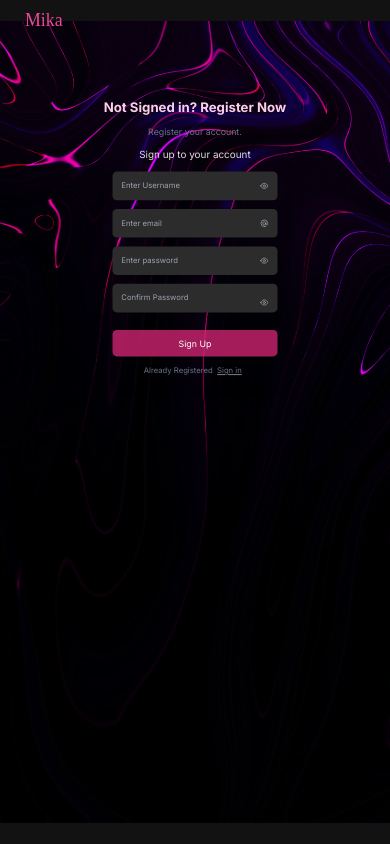
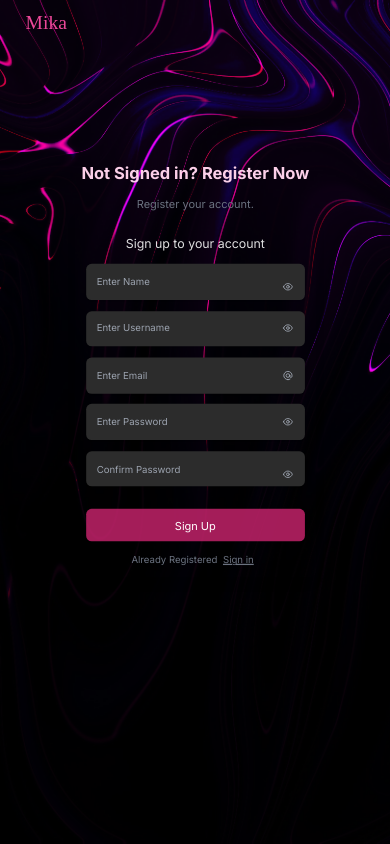
Before and after one commit to RafihYahya/MikaReactTs, a React (Vite) app: page /register in a window 390 px wide. Built offline with nearby package versions, Linux system fonts and the light colour scheme; no server answers; a web font is replaced by a local one.

Commit message:
UiUpdate

```diff
--- a/src/Components/LoginComp.tsx
+++ b/src/Components/LoginComp.tsx
@@ -22,11 +22,12 @@ const RegisterComp = () => {
       localStorage.setItem('Token', response.data.data.token);
       return navigate("/");
     }).catch(e => setErrorhandler(e.toJSON()));
+
   }
   return (
-    <div className="w-full h-[85vh] my-10 sm:my-0 md:scale-100 scale-75 md:pt-0 pt-[30vh] lg:scale-[90%] 3xl:scale-100 ">
-      <div className="max-w-[1500px] w-full h-full flex items-center mx-auto ">
-        <div className="mx-auto max-w-lg scale-110 p-4 rounded-lg ">
+    <div className="  sm:scale-75 w-full h-[85vh] my-10 sm:my-0 md:scale-100  md:pt-0 pt-[50vh] lg:scale-[90%] 3xl:scale-100 ">
+      <div className=" max-w-[1500px] w-full h-full flex items-center mx-auto ">
+        <div className="mx-auto max-w-lg scale-125 sm:scale-110 p-4 rounded-lg ">
           <h1 className="uppercase text-center text-2xl font-bold text-pink-200/80 sm:text-3xl">
             Welcome Back !
           </h1>
@@ -39,7 +40,7 @@ const RegisterComp = () => {
             action=""
             className="   mb-0  space-y-4 rounded-lg p-4 shadow-lg sm:p-6 lg:p-8 relative"
           >
-            <p onClick={() => console.log(Errorhandler)} className={Object.is(Errorhandler, null) ? "hidden" : "cursor-default lg:translate-y-[-10px] text-md uppercase text-center text-black p-4  rounded-md bg-red-500/60"}>Wrong Credentials</p>
+            <p onClick={() => console.log(Errorhandler)} className={Object.is(Errorhandler, null) ? "hidden" : "cursor-default lg:translate-y-[-10px] text-md uppercase text-center text-black font-bold backdrop-blur-md p-4  rounded-md bg-red-500/75"}>Wrong Credentials</p>
 
             <p className="text-center text-lg font-medium">
               Sign In to your account
--- a/src/Components/Navbar.tsx
+++ b/src/Components/Navbar.tsx
@@ -2,6 +2,8 @@ import { Bell, Binoculars, HouseSimple, MagnifyingGlass, SignIn, User } from "@p
 import { useState } from "react"
 import { Link, NavLink } from "react-router-dom"
 import { useStateContext } from "../Context/ContextProvider"
+import axios from "axios"
+import { ApiInfo } from "../ConstantsGlobal"
 //import { useStateContext } from "../Context/ContextProvider"
 
 const Navbar = ({ togglerset, togglerset2 }: { togglerset: any, togglerset2: any }) => {
@@ -25,6 +27,12 @@ const Navbar = ({ togglerset, togglerset2 }: { togglerset: any, togglerset2: any
     }
   }
   const { setIsAuth } = useStateContext();
+
+  const LogOutApi = async () => {
+    await axios.post(`${ApiInfo.server}:${ApiInfo.port}/api/logout`).then((response) => {
+      console.log(response.data.data);
+    }).catch((e) => console.log(e.toJSON()));
+  }
 
 
   return (
@@ -67,7 +75,7 @@ const Navbar = ({ togglerset, togglerset2 }: { togglerset: any, togglerset2: any
           </ul>
 
           <ul className='flex items-center h-20 md:h-auto'>
-            <li onClick={() => { setIsAuth(false), localStorage.setItem('Token', 'Empty') }} className=' text-md px-4  hover:font-bold  transition-all duration-300 ease-in hover:scale-110   hover:text-pink-600  md:block hidden  '>
+            <li onClick={() => { setIsAuth(false), localStorage.setItem('Token', 'Empty'),LogOutApi() }} className=' text-md px-4  hover:font-bold  transition-all duration-300 ease-in hover:scale-110   hover:text-pink-600  md:block hidden  '>
               <Link to="/login">
                 <SignIn size={32} />
 
--- a/src/Components/RegisterComp.tsx
+++ b/src/Components/RegisterComp.tsx
@@ -1,9 +1,40 @@
+import { useNavigate } from "react-router-dom";
+import { useStateContext } from "../Context/ContextProvider";
+import { useState } from "react";
+import axios from "axios";
+import { ApiInfo } from "../ConstantsGlobal";
 
 const RegisterComp = () => {
+  const [Errorhandler, setErrorhandler] = useState(null);
+  const [InputValue, setInputValue] = useState({
+    name:'Enter Name',
+    username: 'Enter Username',
+    email: 'Enter Email',
+    password: 'Enter Password',
+    passwordConf: 'Confirm Password',
+  });
+  const navigate = useNavigate();
+  const { setAuthToken } = useStateContext();
+
+  const RegisterApiRequest = async (name:string|Blob,username: string | Blob, email: string | Blob, password: string | Blob, passwordConf: string | Blob) => {
+    const form = new FormData();
+    form.append('name', name);
+    form.append('username', username);
+    form.append('email', email);
+    form.append('password', password);
+    form.append('password_confirmation', passwordConf);
+    await axios.post(`${ApiInfo.server}:${ApiInfo.port}/api/register`, form).then((response) => {
+      setAuthToken(response.data.data.token);
+      localStorage.setItem('Token', response.data.data.token);
+      return navigate("/");
+    }).catch(e => setErrorhandler(e.toJSON()));
+
+  }
+
   return (
-    <div className="w-full  h-[105vh] md:h-[85vh] my-10 sm:my-0 sm:scale-[100%] md:scale-[115%] lg:scale-[90%] 3xl:scale-100 md:translate-x-[5%] lg:translate-x-0">
+    <div className="w-full pt-[45vh] sm:pt-0 h-[105vh] md:h-[85vh] my-10 sm:my-0 sm:scale-[100%] md:scale-[115%] lg:scale-[90%] 3xl:scale-100 md:translate-x-[5%] lg:translate-x-0">
       <div className="max-w-[1500px] w-full h-full flex items-center mx-auto ">
-        <div className="mx-auto max-w-lg scale-110 p-4 rounded-lg ">
+        <div className="scale-125 mx-auto max-w-lg sm:scale-110 p-4 rounded-lg ">
           <h1 className="text-center text-2xl font-bold text-pink-200 sm:text-3xl">
             Not Signed in? Register Now
           </h1>
@@ -14,8 +45,10 @@ const RegisterComp = () => {
 
           <form
             action=""
-            className="   mb-0  space-y-4 rounded-lg p-4 shadow-lg sm:p-6 lg:p-8"
+            className=" sm:w-full  w-[90vw] mb-0  space-y-4 rounded-lg p-4 shadow-lg sm:p-6 lg:p-8"
           >
+            <p onClick={() => console.log(Errorhandler)} className={Object.is(Errorhandler, null) ? "hidden" : "cursor-default lg:translate-y-[-10px] text-md uppercase text-center text-black  font-bold backdrop-blur-md p-4  rounded-md bg-red-500/75"}>Wrong Credentials</p>
+
             <p className="text-center text-lg font-medium">
               Sign up to your account
             </p>
@@ -24,11 +57,43 @@ const RegisterComp = () => {
 
 
 
-              <div className="relative">
+              <div className="relative pb-4">
                 <input
                   type="text"
                   className="w-full rounded-lg border-gray-200 p-4 pe-12 text-sm shadow-sm bg-[#2c2c2c]"
-                  placeholder="Enter Username"
+                  placeholder={InputValue.name}
+                  onChange={e => setInputValue({ ...InputValue, name: e.target.value })}
+                />
+
+                <span className="absolute inset-y-0 end-0 grid place-content-center px-4">
+                  <svg
+                    xmlns="http://www.w3.org/2000/svg"
+                    className="h-4 w-4 text-gray-400"
+                    fill="none"
+                    viewBox="0 0 24 24"
+                    stroke="currentColor"
+                  >
+                    <path
+                      strokeLinecap="round"
+                      strokeLinejoin="round"
+                      strokeWidth="2"
+                      d="M15 12a3 3 0 11-6 0 3 3 0 016 0z"
+                    />
+                    <path
+                      strokeLinecap="round"
+                      strokeLinejoin="round"
+                      strokeWidth="2"
+                      d="M2.458 12C3.732 7.943 7.523 5 12 5c4.478 0 8.268 2.943 9.542 7-1.274 4.057-5.064 7-9.542 7-4.477 0-8.268-2.943-9.542-7z"
+                    />
+                  </svg>
+                </span>
+              </div>
+              <div className="relative ">
+                <input
+                  type="text"
+                  className="w-full rounded-lg border-gray-200 p-4 pe-12 text-sm shadow-sm bg-[#2c2c2c]"
+                  placeholder={InputValue.username}
+                  onChange={e => setInputValue({ ...InputValue, username: e.target.value })}
                 />
 
                 <span className="absolute inset-y-0 end-0 grid place-content-center px-4">
@@ -62,7 +127,9 @@ const RegisterComp = () => {
                 <input
                   type="email"
                   className="w-full rounded-lg border-gray-200 p-4 pe-12 text-sm shadow-sm bg-[#2c2c2c]"
-                  placeholder="Enter email"
+                  placeholder={InputValue.email}
+                  onChange={e => setInputValue({ ...InputValue, email: e.target.value })}
+
                 />
 
                 <span className="absolute inset-y-0 end-0 grid place-content-center px-4">
@@ -93,7 +160,9 @@ const RegisterComp = () => {
                 <input
                   type="password"
                   className="w-full rounded-lg border-gray-200 p-4 pe-12 text-sm shadow-sm bg-[#2c2c2c]"
-                  placeholder="Enter password"
+                  placeholder={InputValue.password}
+                  onChange={e => setInputValue({ ...InputValue, password: e.target.value })}
+
                 />
 
                 <span className="absolute inset-y-0 end-0 grid place-content-center px-4">
@@ -123,7 +192,9 @@ const RegisterComp = () => {
                 <input
                   type="password"
                   className="w-full rounded-lg border-gray-200 p-4 pe-12 text-sm shadow-sm bg-[#2c2c2c]"
-                  placeholder="Confirm Password"
+                  placeholder={InputValue.passwordConf}
+                  onChange={e => setInputValue({ ...InputValue, passwordConf: e.target.value })}
+
                 />
 
                 <span className="absolute inset-y-0 end-0 grid place-content-center px-4">
@@ -152,12 +223,12 @@ const RegisterComp = () => {
 
             </div>
 
-            <button
-              type="submit"
-              className="transition-all duration-300 hover:text-violet-200 hover:bg-pink-600 text-md block w-full rounded-lg bg-pink-600/75 px-5 py-3  font-medium text-white"
+            <div
+              onClick={() => { RegisterApiRequest(InputValue.name,InputValue.username, InputValue.email, InputValue.password, InputValue.passwordConf) }}
+              className="text-center cursor-pointer transition-all duration-300 hover:text-violet-200 hover:bg-pink-600 text-md block w-full rounded-lg bg-pink-600/75 px-5 py-3  font-medium text-white"
             >
               Sign Up
-            </button>
+            </div>
 
             <p className="text-center text-sm text-gray-500">
               Already Registered
--- a/src/index.css
+++ b/src/index.css
@@ -61,7 +61,7 @@
 }
 @media screen and (max-width: 1200px) {
   #bgBase {
-    zoom: 50%;
+    zoom: 55%;
   }
 }
 
@@ -143,14 +143,17 @@ input {
 
 
 @media screen and (max-width: 480px) {
-  html {
-    background-image: linear-gradient(rgba(0, 0, 0, 0.2), rgba(0, 0, 0, 0.2)), url(./assets/bg_background.jpg);
+  #bgBase {
+    /* background-image: linear-gradient(rgba(0, 0, 0, 0.2), rgba(0, 0, 0, 0.2)), url(./assets/bg_background.jpg);
     animation: 40s ease-in-out 0s bgSizeChanger forwards;
+    */
+    background-image: url(./assets/bg_background.jpg);
+    background-size: cover;
     background-repeat: no-repeat;
 
   }
 
-
+/*
   @keyframes bgSizeChanger {
     from {
       background-size: 400%;
@@ -160,6 +163,7 @@ input {
       background-size: 700%;
     }
   }
+  */
 }
 
 
```
